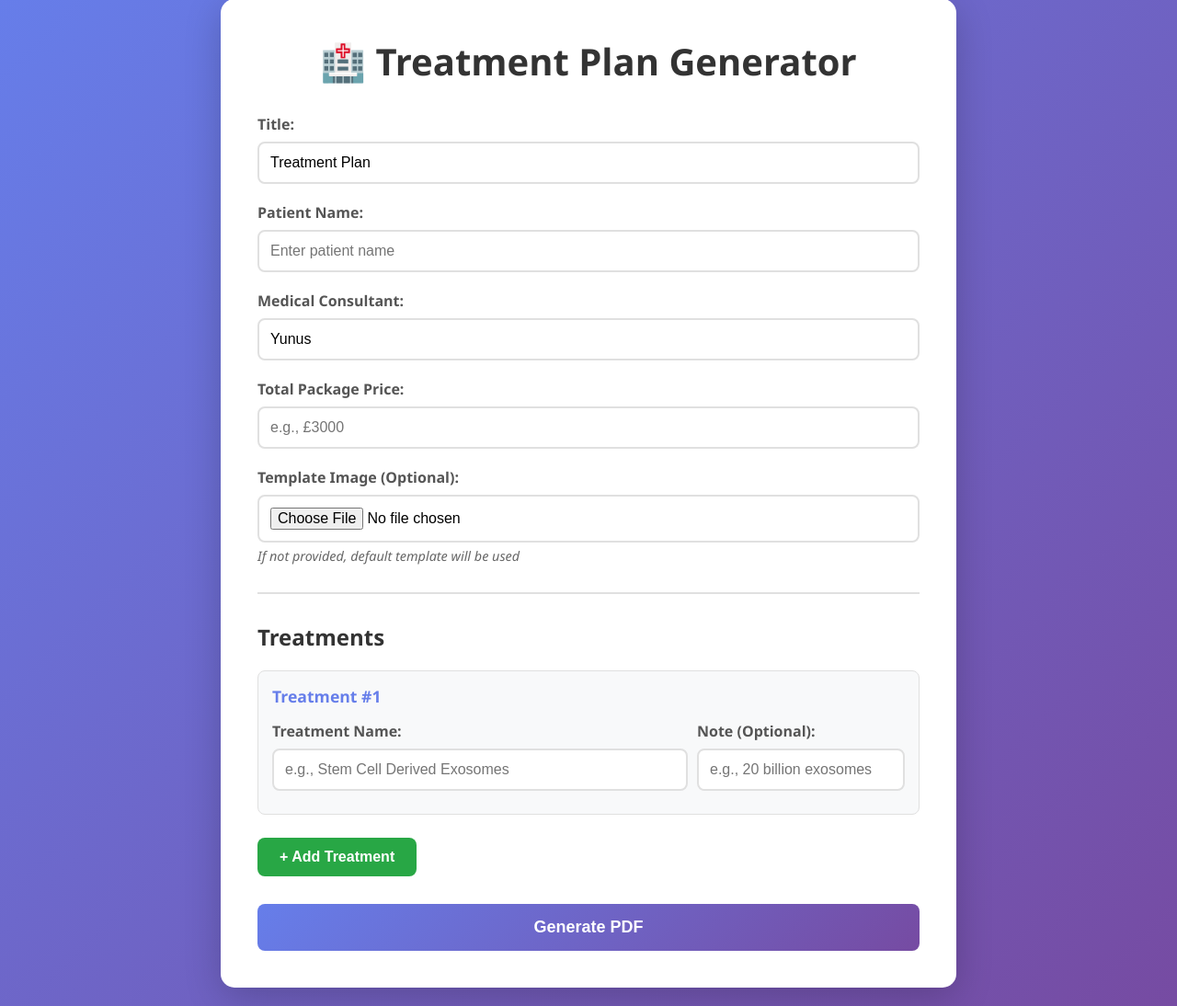
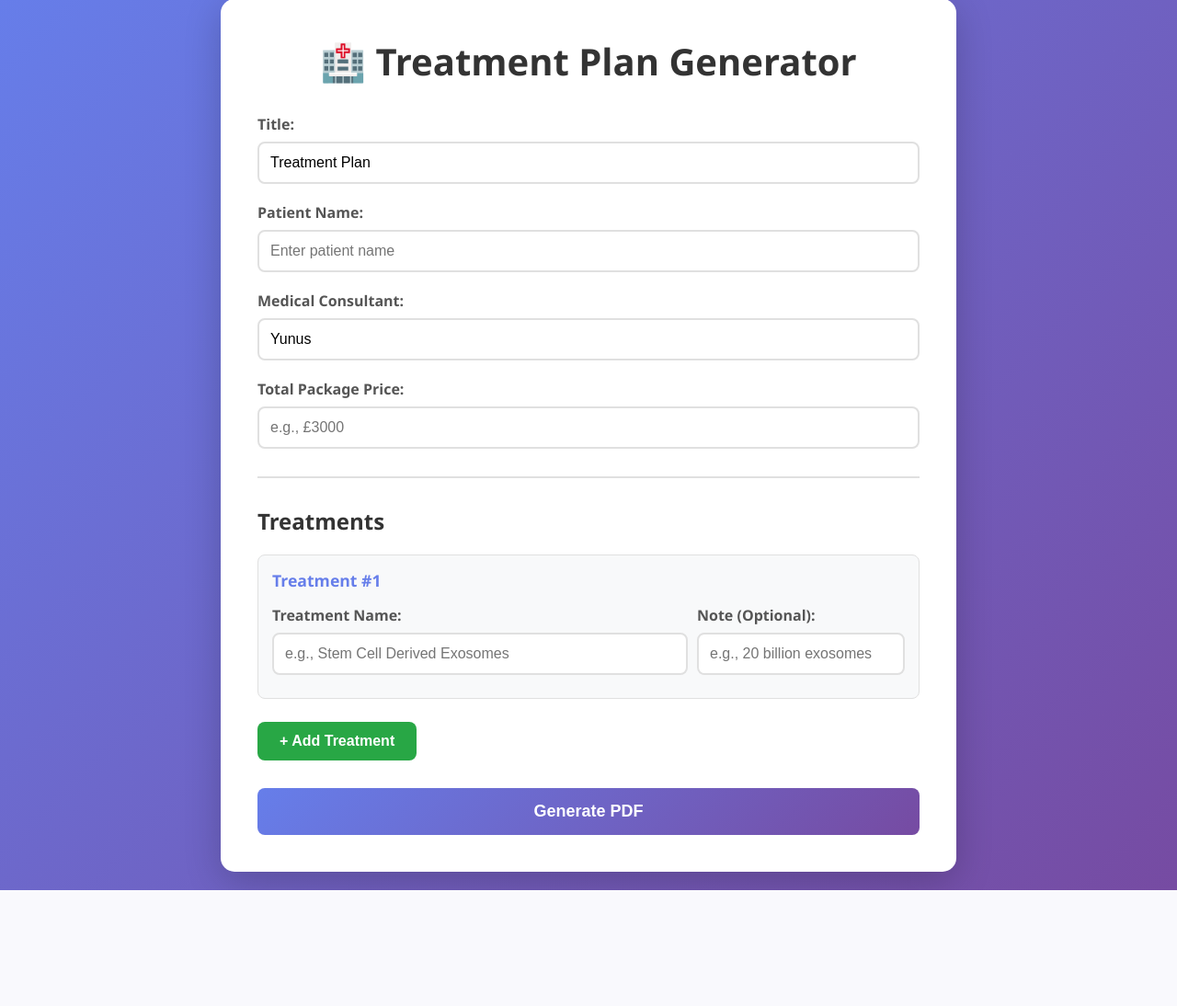
Before and after one commit to yunusnerez/proforma, a Flask app: page / in a window 1280 px wide. Shown: the part 21-1115 px from the top of the page at 92% size. After the commit the page ends 989 px from the top, so only its background shows below. Run offline with Flask 3, Linux system fonts and the light colour scheme.

Commit message:
Template image alanı HTML formundan kaldırıldı - artık gömülü template kullanılıyor

```diff
--- a/templates/index.html
+++ b/templates/index.html
@@ -143,7 +143,7 @@
     <div class="container">
         <h1>🏥 Treatment Plan Generator</h1>
 
-        <form id="treatmentForm" method="POST" action="/generate" enctype="multipart/form-data">
+        <form id="treatmentForm" method="POST" action="/generate">
             <div class="form-group">
                 <label for="title">Title:</label>
                 <input type="text" id="title" name="title" value="Treatment Plan" required>
@@ -162,12 +162,6 @@
             <div class="form-group">
                 <label for="total">Total Package Price:</label>
                 <input type="text" id="total" name="total" placeholder="e.g., £3000">
-            </div>
-
-            <div class="form-group">
-                <label for="template_image">Template Image (Optional):</label>
-                <input type="file" id="template_image" name="template_image" accept="image/jpeg,image/jpg,image/png">
-                <p class="info-text">If not provided, default template will be used</p>
             </div>
 
             <div class="treatments-section">
```
